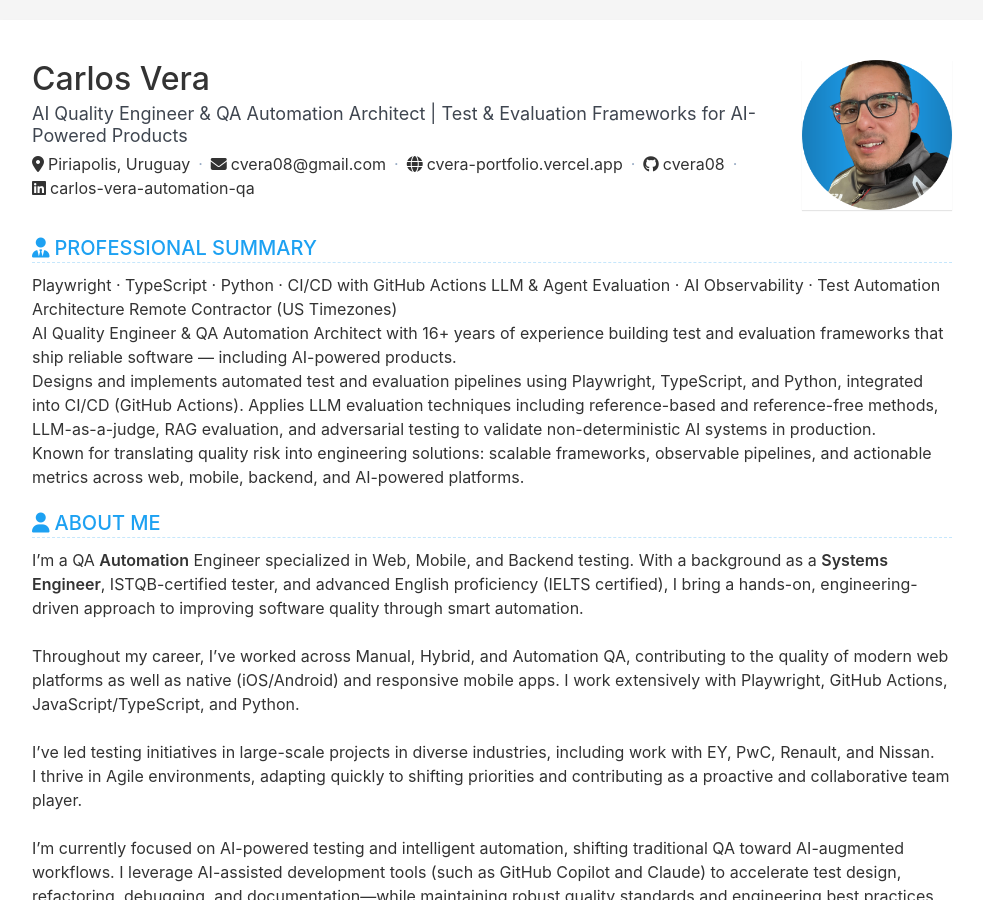
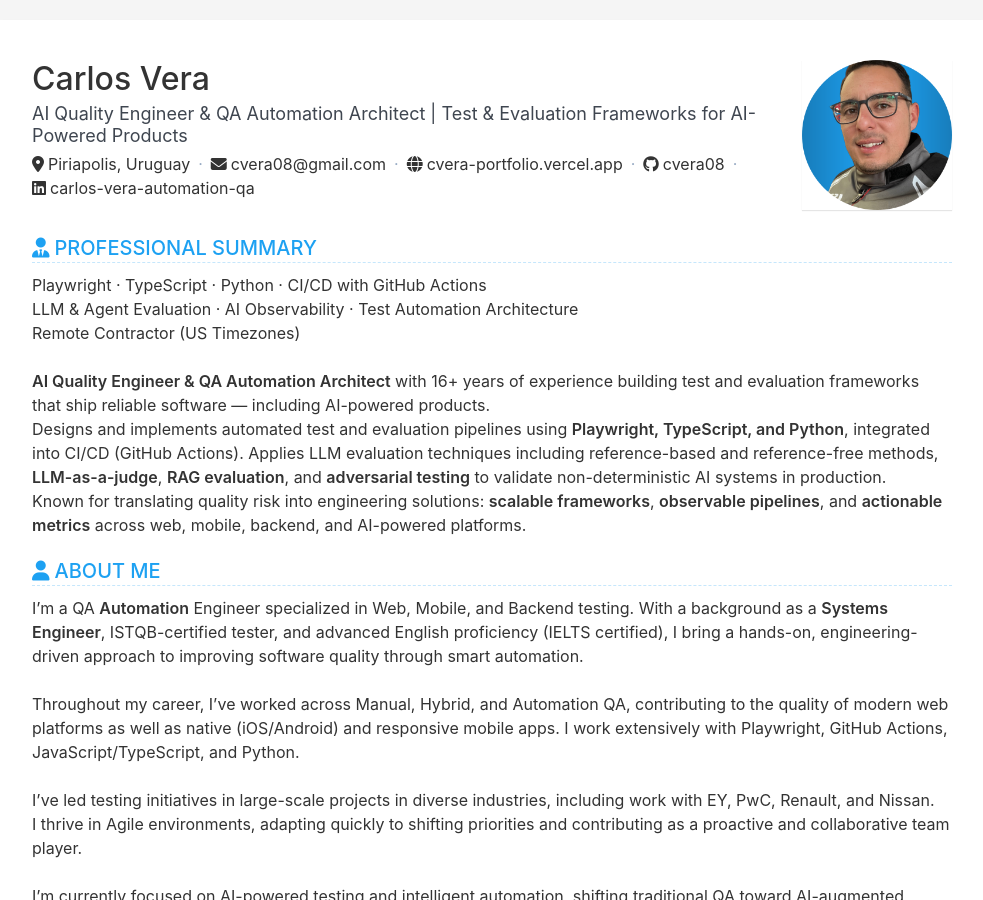
Before and after one commit to cvera08/full-resume, a Jekyll site: the page built from index.html, in a window 1280 px wide and 900 px high. Shown: the whole window, without its empty margins (148-1131 px from the left). Built offline with Jekyll 4.4.1, drawn with Linux system fonts in a browser that asks for light colours.

Commit message:
style(cv): restore line breaks and bold emphasis in Professional Summary

```diff
--- a/_data/data.yml
+++ b/_data/data.yml
@@ -28,11 +28,11 @@ profile:
     LLM & Agent Evaluation · AI Observability · Test Automation Architecture
     Remote Contractor (US Timezones)
     <br>
-    AI Quality Engineer & QA Automation Architect with 16+ years of experience building test and evaluation frameworks that ship reliable software — including AI-powered products.
+    **AI Quality Engineer & QA Automation Architect** with 16+ years of experience building test and evaluation frameworks that ship reliable software — including AI-powered products.
     <br>
-    Designs and implements automated test and evaluation pipelines using Playwright, TypeScript, and Python, integrated into CI/CD (GitHub Actions). Applies LLM evaluation techniques including reference-based and reference-free methods, LLM-as-a-judge, RAG evaluation, and adversarial testing to validate non-deterministic AI systems in production.
+    Designs and implements automated test and evaluation pipelines using **Playwright, TypeScript, and Python**, integrated into CI/CD (GitHub Actions). Applies LLM evaluation techniques including reference-based and reference-free methods, **LLM-as-a-judge**, **RAG evaluation**, and **adversarial testing** to validate non-deterministic AI systems in production.
     <br>
-    Known for translating quality risk into engineering solutions: scalable frameworks, observable pipelines, and actionable metrics across web, mobile, backend, and AI-powered platforms.
+    Known for translating quality risk into engineering solutions: **scalable frameworks**, **observable pipelines**, and **actionable metrics** across web, mobile, backend, and AI-powered platforms.
 
 evaluation:
   show: true
```
